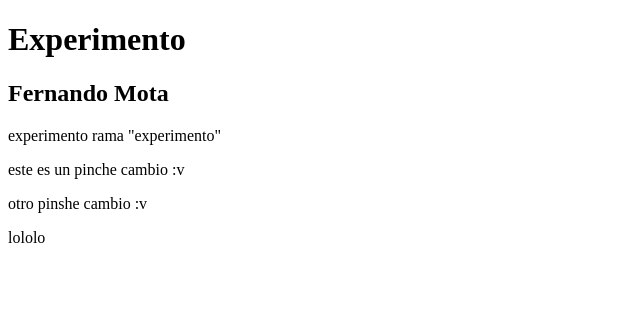
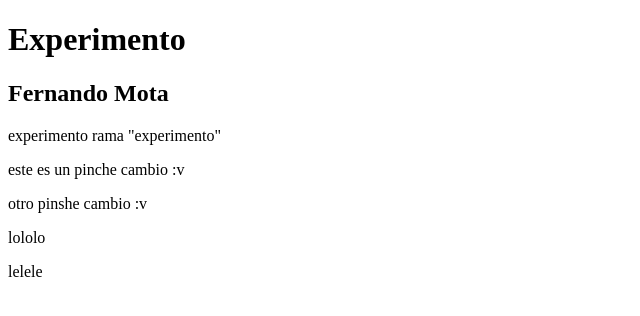
Before and after one commit to FernandoMota/Test, a plain HTML site: page index.html in a window 1280 px wide. Shown: the full height of the page, 0-640 px from the left. Drawn offline with Linux system fonts and the light colour scheme.

Commit message:
test php storm

```diff
--- a/index.html
+++ b/index.html
@@ -17,6 +17,7 @@
 		<p>este es un pinche cambio :v</p>
 		<p>otro pinshe cambio :v</p>
 		<p>lololo</p>
+		 <p>lelele</p>
 	</footer>
 </body>
 </html>
```
